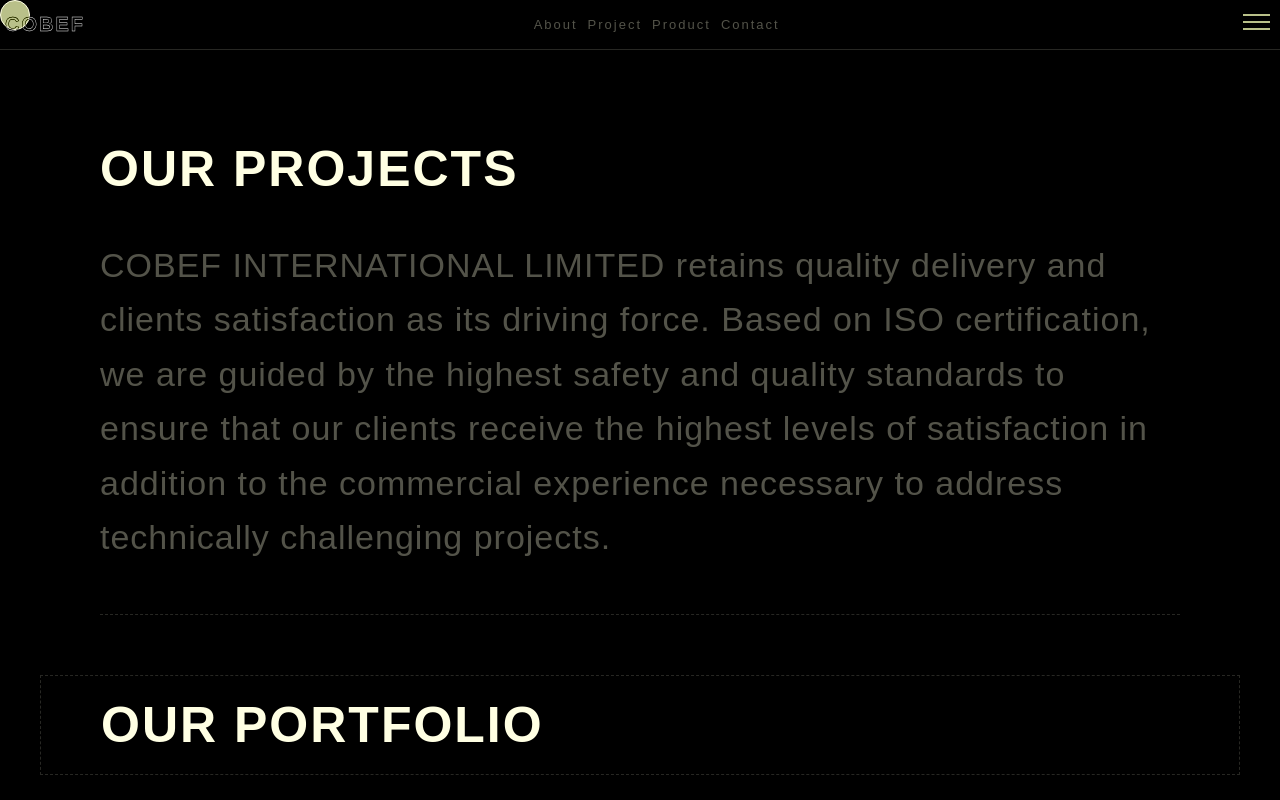
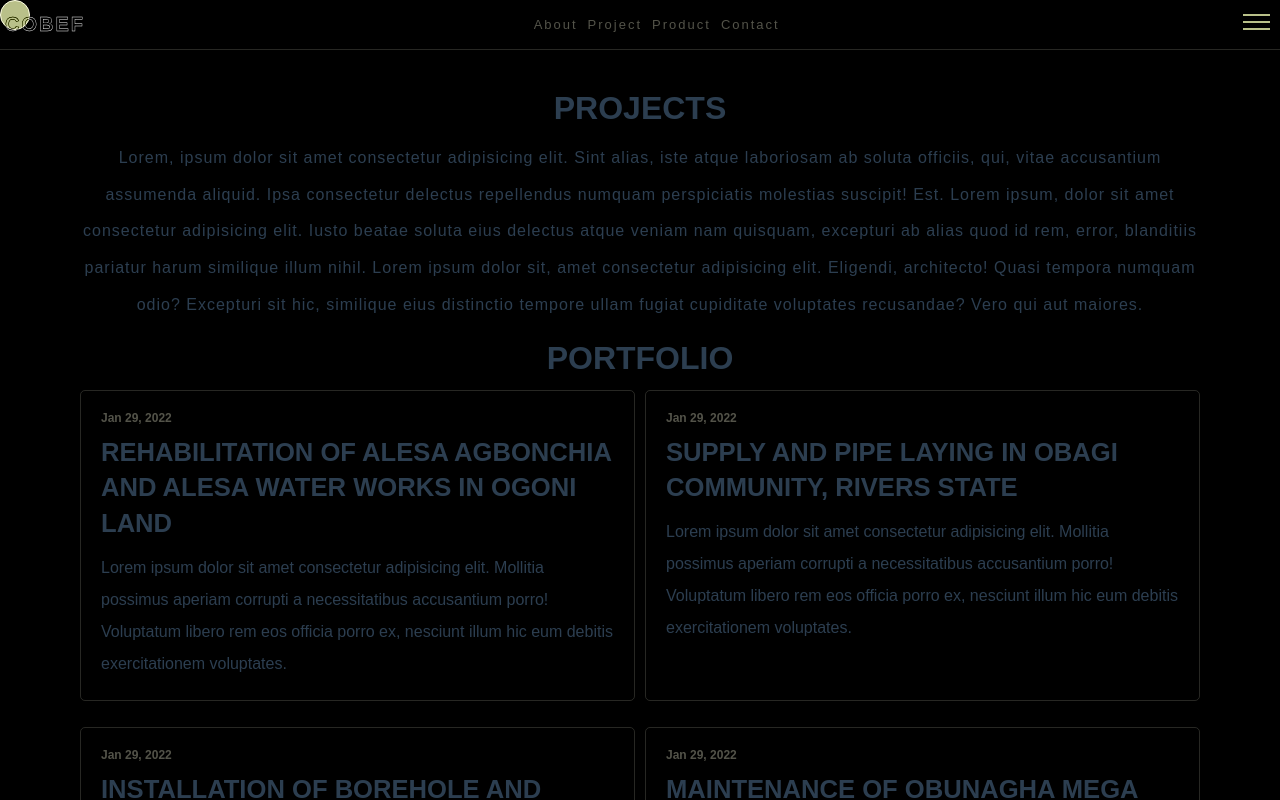
Before and after one commit to utibeinyangetuk/cobef, a Vue app: page /projects in a window 1280 px wide. Built offline with nearby package versions, Linux system fonts and the light colour scheme; a web font is replaced by a local one.

Commit message:
Project page

```diff
--- a/src/views/Projects.vue
+++ b/src/views/Projects.vue
@@ -1,78 +1,108 @@
 <script setup>
-import image4 from '@/assets/projects/four.jpg';
-import image1 from '@/assets/projects/one.jpg';
-import image3 from '@/assets/projects/three.jpg';
-import image2 from '@/assets/projects/two.jpg';
-import Footer from '@/components/Footer.vue';
-import ImageCarousel from '@/components/ImageCarousel.vue';
-import Navbar from '@/components/Navbar.vue';
 const trips = [image1, image2, image3, image4];
+import image4 from "@/assets/projects/four.jpg";
+import image1 from "@/assets/projects/one.jpg";
+import image3 from "@/assets/projects/three.jpg";
+import image2 from "@/assets/projects/two.jpg";
+import ImageCarousel from "@/components/ImageCarousel.vue";
 </script>
 <template>
-	<Navbar />
 	<div class="container">
 		<div class="header">
-			<p>Our Projects</p>
-			<h2>
-				COBEF INTERNATIONAL LIMITED retains quality delivery and clients satisfaction as its driving force. Based on
-				ISO certification, we are guided by the highest safety and quality standards to
-				ensure that our clients receive the highest levels of satisfaction in addition to the commercial experience
-				necessary to address technically challenging projects.
-			</h2>
+			<h1 class="heading">Projects</h1>
+			<p>
+				Lorem, ipsum dolor sit amet consectetur adipisicing elit. Sint
+				alias, iste atque laboriosam ab soluta officiis, qui, vitae
+				accusantium assumenda aliquid. Ipsa consectetur delectus repellendus
+				numquam perspiciatis molestias suscipit! Est. Lorem ipsum, dolor sit
+				amet consectetur adipisicing elit. Iusto beatae soluta eius delectus
+				atque veniam nam quisquam, excepturi ab alias quod id rem, error,
+				blanditiis pariatur harum similique illum nihil. Lorem ipsum dolor
+				sit, amet consectetur adipisicing elit. Eligendi, architecto! Quasi
+				tempora numquam odio? Excepturi sit hic, similique eius distinctio
+				tempore ullam fugiat cupiditate voluptates recusandae? Vero qui aut
+				maiores.
+			</p>
 		</div>
-		<p class="heading">Our Portfolio</p>
 		<div class="content">
+			<h1 class="heading">Portfolio</h1>
 			<div class="works-wrapper">
 				<div class="works">
 					<h2>Jan 29, 2022</h2>
-					<h1>REHABILITATION OF ALESA AGBONCHIA AND ALESA WATER WORKS IN OGONI LAND</h1>
-					<p>Lorem ipsum dolor sit amet consectetur adipisicing elit. Mollitia possimus aperiam corrupti a
-						necessitatibus accusantium porro! Voluptatum libero rem eos officia porro ex, nesciunt illum hic eum
-						debitis exercitationem voluptates.</p>
+					<h1>
+						REHABILITATION OF ALESA AGBONCHIA AND ALESA WATER WORKS IN
+						OGONI LAND
+					</h1>
+					<p>
+						Lorem ipsum dolor sit amet consectetur adipisicing elit.
+						Mollitia possimus aperiam corrupti a necessitatibus
+						accusantium porro! Voluptatum libero rem eos officia porro ex,
+						nesciunt illum hic eum debitis exercitationem voluptates.
+					</p>
 				</div>
 				<div class="works">
 					<h2>Jan 29, 2022</h2>
 					<h1>SUPPLY AND PIPE LAYING IN OBAGI COMMUNITY, RIVERS STATE</h1>
-					<p>Lorem ipsum dolor sit amet consectetur adipisicing elit. Mollitia possimus aperiam corrupti a
-						necessitatibus accusantium porro! Voluptatum libero rem eos officia porro ex, nesciunt illum hic eum
-						debitis exercitationem voluptates.</p>
+					<p>
+						Lorem ipsum dolor sit amet consectetur adipisicing elit.
+						Mollitia possimus aperiam corrupti a necessitatibus
+						accusantium porro! Voluptatum libero rem eos officia porro ex,
+						nesciunt illum hic eum debitis exercitationem voluptates.
+					</p>
 				</div>
 				<div class="works">
 					<h2>Jan 29, 2022</h2>
 					<h1>INSTALLATION OF BOREHOLE AND WATER TREATMENT PLANT</h1>
-					<p>Lorem ipsum dolor sit amet consectetur adipisicing elit. Mollitia possimus aperiam corrupti a
-						necessitatibus accusantium porro! Voluptatum libero rem eos officia porro ex, nesciunt illum hic eum
-						debitis exercitationem voluptates.</p>
+					<p>
+						Lorem ipsum dolor sit amet consectetur adipisicing elit.
+						Mollitia possimus aperiam corrupti a necessitatibus
+						accusantium porro! Voluptatum libero rem eos officia porro ex,
+						nesciunt illum hic eum debitis exercitationem voluptates.
+					</p>
 				</div>
 				<div class="works">
 					<h2>Jan 29, 2022</h2>
-					<h1>MAINTENANCE OF OBUNAGHA MEGA WATER PROJECT AND TRUNK LINES IN GBARAIN KINGDOM</h1>
-					<p>Lorem ipsum dolor sit amet consectetur adipisicing elit. Mollitia possimus aperiam corrupti a
-						necessitatibus accusantium porro! Voluptatum libero rem eos officia porro ex, nesciunt illum hic eum
-						debitis exercitationem voluptates.</p>
+					<h1>
+						MAINTENANCE OF OBUNAGHA MEGA WATER PROJECT AND TRUNK LINES IN
+						GBARAIN KINGDOM
+					</h1>
+					<p>
+						Lorem ipsum dolor sit amet consectetur adipisicing elit.
+						Mollitia possimus aperiam corrupti a necessitatibus
+						accusantium porro! Voluptatum libero rem eos officia porro ex,
+						nesciunt illum hic eum debitis exercitationem voluptates.
+					</p>
 				</div>
 				<div class="works">
 					<h2>Jan 29, 2022</h2>
 					<h1>RETICULATION OF ELEME WATER SUPPLY SCHEME</h1>
-					<p>Lorem ipsum dolor sit amet consectetur adipisicing elit. Mollitia possimus aperiam corrupti a
-						necessitatibus accusantium porro! Voluptatum libero rem eos officia porro ex, nesciunt illum hic eum
-						debitis exercitationem voluptates.</p>
+					<p>
+						Lorem ipsum dolor sit amet consectetur adipisicing elit.
+						Mollitia possimus aperiam corrupti a necessitatibus
+						accusantium porro! Voluptatum libero rem eos officia porro ex,
+						nesciunt illum hic eum debitis exercitationem voluptates.
+					</p>
 				</div>
 				<div class="works">
 					<h2>Jan 29, 2022</h2>
-					<h1>supply and pipe laying of Obaji Community in Ogba/Egbema/Ndoni</h1>
-					<p>Lorem ipsum dolor sit amet consectetur adipisicing elit. Mollitia possimus aperiam corrupti a
-						necessitatibus accusantium porro! Voluptatum libero rem eos officia porro ex, nesciunt illum hic eum
-						debitis exercitationem voluptates.</p>
+					<h1>
+						supply and pipe laying of Obaji Community in Ogba/Egbema/Ndoni
+					</h1>
+					<p>
+						Lorem ipsum dolor sit amet consectetur adipisicing elit.
+						Mollitia possimus aperiam corrupti a necessitatibus
+						accusantium porro! Voluptatum libero rem eos officia porro ex,
+						nesciunt illum hic eum debitis exercitationem voluptates.
+					</p>
 				</div>
 			</div>
 		</div>
-		<p class="heading">Visuals from our trips</p>
 		<div class="carousel">
+			<h1 class="heading">Visuals from our trips</h1>
 			<ImageCarousel :images="trips" class="image-carousel" />
 		</div>
-		<p class="client-heading">Our Clients</p>
 		<div class="logos">
+			<h1 class="heading">Clients</h1>
 			<div class="logos-slide">
 				<img src="../assets/client logos/ALCON.png" />
 				<img src="../assets/client logos/briscoegroup.png" />
@@ -95,147 +125,83 @@
 			</div>
 		</div>
 	</div>
-	<Footer />
 </template>
 <style scoped>
 .container {
-	background-color: #000000;
+	margin-top: 50px;
 }
 
 .header {
-	padding: 60px;
-}
-
-.header p {
-	text-transform: uppercase;
-	letter-spacing: 2px;
-	font-size: 50px;
-	margin-top: 40px;
-	margin-bottom: 40px;
-	font-weight: bold;
-	color: #ffffe3;
-}
-
-.header h2 {
-	font-weight: 400;
-	font-size: 34px;
-	letter-spacing: 1px;
-	line-height: 1.6em;
-	color: #535349;
-	border-bottom: 1px dashed #5353497a;
-	padding-bottom: 50px;
+	padding: 0 40px;
+	text-align: center;
 }
 
 .heading {
 	text-transform: uppercase;
-	letter-spacing: 2px;
-	font-size: 50px;
-	margin-top: 0px;
-	margin-bottom: 40px;
-	font-weight: bold;
-	color: #ffffe3;
-	padding: 0px 0px 0px 60px;
-	border: 1px dashed #5353497a;
-	align-content: center;
-	height: 100px;
+	font-size: 2em;
+	color: var(--pry-text-color);
+	margin-bottom: 0.4em;
+	text-align: center;
+	text-shadow: 0px 4px 4px rgba(0, 0, 0, 0.25);
 }
 
-.content {
-	border: 1px dashed #5353497a;
-	padding: 0px 60px 0px 0px;
+.header p {
+	line-height: 2.3em;
+	font-size: 1rem;
+	text-align: center;
+	letter-spacing: 1px;
+	margin-bottom: 1em;
+	color: var(--sec-text-color);
 }
 
 .works-wrapper {
-	display: flex;
-	flex-wrap: wrap;
-	padding: 0 200px 0px 60px;
-	border: 1px dashed #5353497a;
+	display: grid;
+	grid-template-columns: repeat(2, 1fr);
+	gap: 10px;
+	width: 100%;
+	padding: 0 40px;
 }
 
 .works {
-	width: 50%;
-	border: 1px dashed #5353497a;
-	border-top: none;
-	padding: 40px;
+	width: fit-content;
+	border: var(--pry-border);
+	border-radius: 5px;
+	padding: 20px;
+	margin-bottom: 1em;
+}
+
+.works h1 {
+	color: var(--pry-text-color);
+	font-size: 1.6em;
+	text-transform: uppercase;
+	line-height: 1.4em;
+	margin-bottom: 10px;
 }
 
 .works h2 {
-	text-transform: capitalize;
-	margin-bottom: 20px;
-	color: #ffffe3;
-}
-
-.works h1 {
-	color: #ffffe3;
-	font-size: 30px;
-	font-family: poppins;
-	letter-spacing: 1px;
-	margin-bottom: 20px;
-	text-transform: uppercase;
+	color: var(--sec-text);
+	font-size: 12px;
+	margin-bottom: 10px;
 }
 
 .works p {
-	color: #535349;
-	line-height: 1.9em;
+	width: 100%;
+	color: var(--sec-text-color);
+	line-height: 2em;
 }
-
-.carousel {
-	border: 1px dashed #5353497a;
-}
-
-.image-carousel {
-	border: 1px dashed #5353497a;
-}
-
-.client-heading {
-	text-transform: uppercase;
-	letter-spacing: 2px;
-	font-size: 50px;
-	margin-top: 0px;
-	/* margin-bottom: 40px; */
-	font-weight: bold;
-	color: #ffffe3;
-	padding: 0px 0px 0px 60px;
-	border: 1px dashed #5353497a;
-	align-content: center;
-	height: 100px;
+.carousel .heading {
+	width: 100%;
 }
 
 .logos {
 	overflow: hidden;
-	padding: 60px 0;
-	background-image: var(--checkered-background);
-	background-size: var(--checkered-background-size);
 	white-space: nowrap;
 	position: relative;
 }
-
-.logos:hover .logos-slide {
-	animation-play-state: paused;
-}
-
-/*
-.logos::before,
-.logos::after {
-	position: absolute;
-	top: 0;
-	left: 0;
-	width: 150px;
-	height: 100%;
-	content: "";
-	z-index: 2;
-	background: linear-gradient( #000000ca,#000000);
-}
-*/
-.logos-slide {
-	display: inline-block;
-	animation: 30s slide linear infinite;
-}
-
-.logos-slide img {
-	height: 80px;
-	margin: 0 40px;
-	filter: grayscale();
+.logos .heading {
+	padding: 10px;
+	width: 100%;
+	margin-top: 30px;
 }
 
 @keyframes slide {
@@ -247,4 +213,42 @@
 		transform: translateX(-100%);
 	}
 }
+
+.logos-slide {
+	display: inline-block;
+	animation: 30s slide linear infinite;
+	padding: 20px;
+}
+
+.logos-slide img {
+	height: 50px;
+	margin: 0 40px;
+}
+
+@media only screen and (max-width: 768px) {
+	.header {
+		padding: 0 10px;
+	}
+	.header p {
+		text-align: center;
+	}
+	.works-wrapper {
+		display: flex;
+		flex-direction: column;
+		padding: 0 10px;
+	}
+	.works {
+		width: 100%;
+	}
+	.works h1 {
+		font-size: 1.2em;
+		width: 100%;
+	}
+	.works p {
+		width: 100%;
+	}
+	.carousel .heading {
+		font-size: 1.5em;
+	}
+}
 </style>
```
